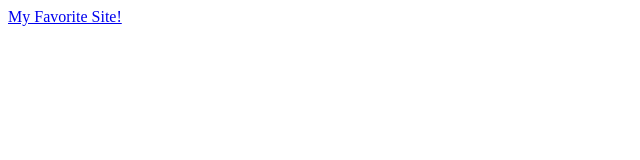
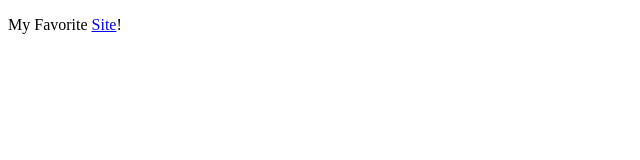
Before and after one commit to IamJZZ/hello, a plain HTML site: page index.html in a window 1280 px wide. Shown: the whole page, without its empty margins (0-640 px from the left). Drawn offline with Linux system fonts and the light colour scheme.

Commit message:
Update index.html

```diff
--- a/index.html
+++ b/index.html
@@ -4,6 +4,6 @@
 		<title>Link!</title>
 	</head>
 	<body>
-	    <a href="https://www.codecademy.com">My Favorite Site!</a>
+		<p>My Favorite <a href="https://www.codecademy.com">Site</a>!</p>
 	</body>
 </html>
```
